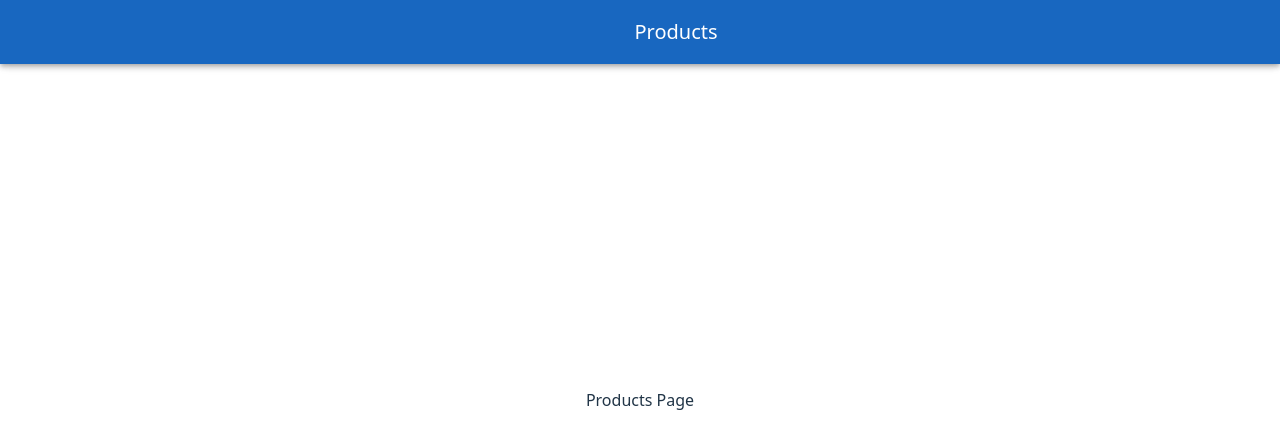
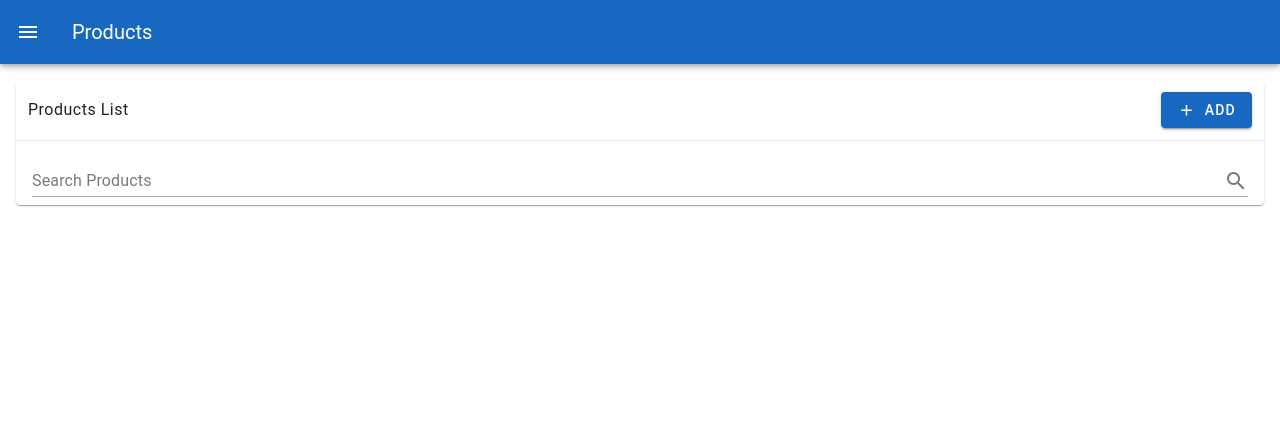
Before and after one commit to kylerossece/platzi-store, a Vue app: page / in a window 1280 px wide. Shown: the top 448 px of the page. Built offline with nearby package versions, Linux system fonts and the light colour scheme.

Commit message:
add page modals

```diff
--- a/package.json
+++ b/package.json
@@ -9,6 +9,7 @@
     "preview": "vite preview"
   },
   "dependencies": {
+    "@mdi/font": "^7.4.47",
     "aos": "^2.3.4",
     "axios": "^1.9.0",
     "pinia": "^3.0.3",
--- a/src/App.vue
+++ b/src/App.vue
@@ -1,19 +1,19 @@
 <template>
-  <div id="app">
 
+  <v-app>
     <v-layout>
       <v-app-bar color="primary">
-        <v-app-bar-nav-icon variant="text" @click.stop="drawer = !drawer"></v-app-bar-nav-icon>
+        <v-app-bar-nav-icon variant="text" @click.stop="drawer = !drawer">
+          <v-icon>mdi-menu</v-icon>
+        </v-app-bar-nav-icon>
 
         <v-toolbar-title>{{ route.name }}</v-toolbar-title>
-
-
       </v-app-bar>
 
       <v-navigation-drawer
         v-model="drawer"
         :location="$vuetify.display.mobile ? 'top' : undefined"
-        temporary
+
       >
         <v-list>
           <v-list-item
@@ -26,15 +26,20 @@
           </v-list-item>
         </v-list>
       </v-navigation-drawer>
+
+      <v-main>
         <router-view v-slot="{ Component, route }">
           <transition :name="route.meta.transition || 'fade'" mode="out-in">
             <component :is="Component" />
           </transition>
         </router-view>
+      </v-main>
+
     </v-layout>
+  </v-app>
 
-  </div>
 </template>
+
 <script setup>
 
 import { ref } from 'vue'
--- /dev/null
+++ b/src/components/modals/productsModal.vue
@@ -0,0 +1,97 @@
+<template>
+<v-row>
+    <v-col cols="12">
+        <v-dialog v-model="dialog" persistent max-width="720px">
+            <v-card>
+                <v-form ref="form" lazy-validation>
+                       <v-card-title class="d-flex justify-space-between align-center">
+                <div >
+                    Add Product
+                </div>
+
+                <v-btn
+                  icon="mdi-close"
+                  variant="text"
+                  @click="dialog = false"
+                ></v-btn>
+              </v-card-title>
+                    <v-card-text>
+                        <v-container>
+                            <v-row>
+                                <v-col cols="12" md="3">
+                                    <v-text-field
+                                    label="Title"
+                                    v-model="form.title"
+                                    :rules="rules.required"
+                                    ></v-text-field>
+                                </v-col>
+                                    <v-col cols="12" md="3">
+                                    <v-text-field
+                                    type="number"
+                                    label="Price"
+                                    v-model="form.price"
+                                    :rules="rules.required"
+                                    ></v-text-field>
+                                </v-col>
+                                    <v-col cols="12" md="3">
+                                           <v-text-field
+                                    label="Description"
+                                    v-model="form.description"
+                                    :rules="rules.required"
+                                    ></v-text-field>
+                                </v-col>
+                            </v-row>
+                        </v-container>
+                    </v-card-text>
+                </v-form>
+            </v-card>
+        </v-dialog>
+    </v-col>
+</v-row>
+
+</template>
+
+<script>
+export default {
+    data(){
+        return {
+            dialog:false,
+            resolve: null,
+            reject: null,
+            form: {},
+               rules: {
+              required: [(value) => !!value || "Required."],
+
+      },
+        }
+    },
+    methods:{
+        open(){
+        this.dialog = true;
+
+        this.form = {
+              title: "",
+              price: 0,
+             description: "",
+             categoryId: 0,
+        }
+    return new Promise((resolve, reject) => {
+        this.resolve = resolve;
+        this.reject = reject;
+      });
+        },
+    agree() {
+      this.resolve(true);
+      this.dialog = false;
+    },
+
+    cancel() {
+      this.resolve(false);
+      this.dialog = false;
+    },
+    addProduct(){
+
+    },
+    }
+}
+</script>
--- a/src/main.ts
+++ b/src/main.ts
@@ -4,6 +4,7 @@ import './style.css'
 import { createVuetify } from 'vuetify'
 import * as components from 'vuetify/components'
 import * as directives from 'vuetify/directives'
+import { aliases, mdi } from 'vuetify/iconsets/mdi'
 import {API} from "./api/server-url"
 
 // @ts-ignore
@@ -13,11 +14,17 @@ import router from './router'
 import AOS from 'aos'
 import { createPinia } from "pinia";
 import piniaPersist from 'pinia-plugin-persistedstate'
+import '@mdi/font/css/materialdesignicons.css';
 import 'aos/dist/aos.css'
 
 const vuetify = createVuetify({
   components,
   directives,
+    icons: {
+    defaultSet: 'mdi',
+    aliases,
+    sets: { mdi },
+  },
 })
 
 AOS.init();
--- a/src/router/index.ts
+++ b/src/router/index.ts
@@ -6,9 +6,7 @@ import routes from "./routes"
 const router = createRouter({
 
   history: createWebHistory(import.meta.env.BASE_URL),
-  scrollBehavior() {
-    return { el: "#app", top: 0, behavior: "smooth" };
-  },
+
   routes: [...routes]
 });
 
--- a/src/style.css
+++ b/src/style.css
@@ -1,79 +1,5 @@
-:root {
-  font-family: system-ui, Avenir, Helvetica, Arial, sans-serif;
-  line-height: 1.5;
-  font-weight: 400;
-
-  color-scheme: light dark;
-  color: rgba(255, 255, 255, 0.87);
-  background-color: #242424;
-
-  font-synthesis: none;
-  text-rendering: optimizeLegibility;
-  -webkit-font-smoothing: antialiased;
-  -moz-osx-font-smoothing: grayscale;
+*{
+  margin: 0;
+  padding: 0;
+  box-sizing: border-box;
 }
-
-a {
-  font-weight: 500;
-  color: #646cff;
-  text-decoration: inherit;
-}
-a:hover {
-  color: #535bf2;
-}
-
-body {
-  margin: 0;
-  display: flex;
-  place-items: center;
-  min-width: 320px;
-  min-height: 100vh;
-}
-
-h1 {
-  font-size: 3.2em;
-  line-height: 1.1;
-}
-
-button {
-  border-radius: 8px;
-  border: 1px solid transparent;
-  padding: 0.6em 1.2em;
-  font-size: 1em;
-  font-weight: 500;
-  font-family: inherit;
-  background-color: #1a1a1a;
-  cursor: pointer;
-  transition: border-color 0.25s;
-}
-button:hover {
-  border-color: #646cff;
-}
-button:focus,
-button:focus-visible {
-  outline: 4px auto -webkit-focus-ring-color;
-}
-
-.card {
-  padding: 2em;
-}
-
-#app {
-  max-width: 1280px;
-  margin: 0 auto;
-  padding: 2rem;
-  text-align: center;
-}
-
-@media (prefers-color-scheme: light) {
-  :root {
-    color: #213547;
-    background-color: #ffffff;
-  }
-  a:hover {
-    color: #747bff;
-  }
-  button {
-    background-color: #f9f9f9;
-  }
-}
--- a/src/views/Home.vue
+++ /dev/null
@@ -1,5 +0,0 @@
-<template>
-   <v-card class="pa-5" data-aos="fade-up" data-aos-duration="1000">
-    Home Page
-   </v-card>
-</template>
--- a/src/views/Products.vue
+++ b/src/views/Products.vue
@@ -1,5 +1,64 @@
 <template>
-    <div>
-        Products Page
-    </div>
+   <v-container fluid>
+    <v-row>
+
+
+        <v-col cols="12">
+
+             <v-card>
+                   <v-col cols="12">
+
+        <div class="d-flex align-center">
+          <div class="text-left text-body-1">
+              Products List
+
+          </div>
+          <div class="ml-auto">
+            <v-btn
+                elevated
+              color="primary"
+              @click="addProduct"
+            >
+              <v-icon class="mr-2">mdi-plus</v-icon> Add
+            </v-btn>
+          </div>
+        </div>
+      </v-col>
+          <v-divider></v-divider>
+
+      <v-spacer></v-spacer>
+      <v-card-title>
+        <v-text-field
+         v-model="search"
+             variant="underlined"
+              append-inner-icon="mdi-magnify"
+                    label="Search Products"
+          single-line
+              hide-details
+        ></v-text-field>
+      </v-card-title>
+      </v-card>
+        </v-col>
+    </v-row>
+    <ProductsModal ref="modal" />
+  </v-container>
 </template>
+
+<script>
+import ProductsModal from '../components/modals/productsModal.vue'
+export default {
+    data(){
+        return{
+            search: '',
+        }
+    },
+    components: {
+        ProductsModal,
+        },
+        methods: {
+            addProduct(){
+                this.$refs.modal.open()
+            }
+        }
+}
+</script>
--- a/tsconfig.app.json
+++ b/tsconfig.app.json
@@ -4,7 +4,6 @@
     "tsBuildInfoFile": "./node_modules/.tmp/tsconfig.app.tsbuildinfo",
 
     /* Linting */
-    "types": ["vite/client"],
     "strict": true,
     "noUnusedLocals": true,
     "noUnusedParameters": true,
```
Also changed, not shown: src/components/modals/categoryModal.vue (added), src/components/modals/usersModal.vue (added), src/views/Category.vue (added), 1 other file (tests, documents, lock files or other folders). Lines whose indentation alone changed are shown as unchanged.
